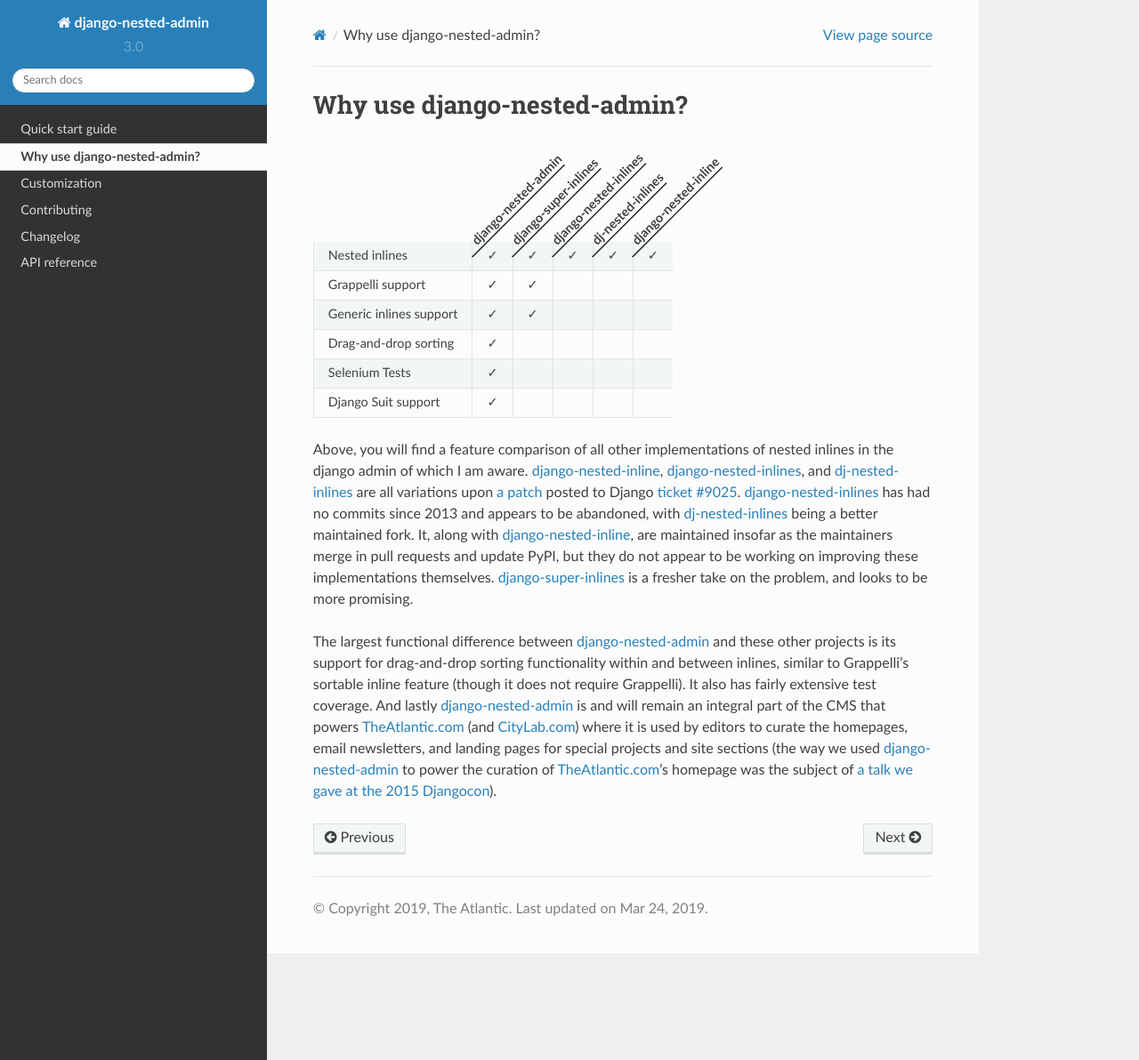
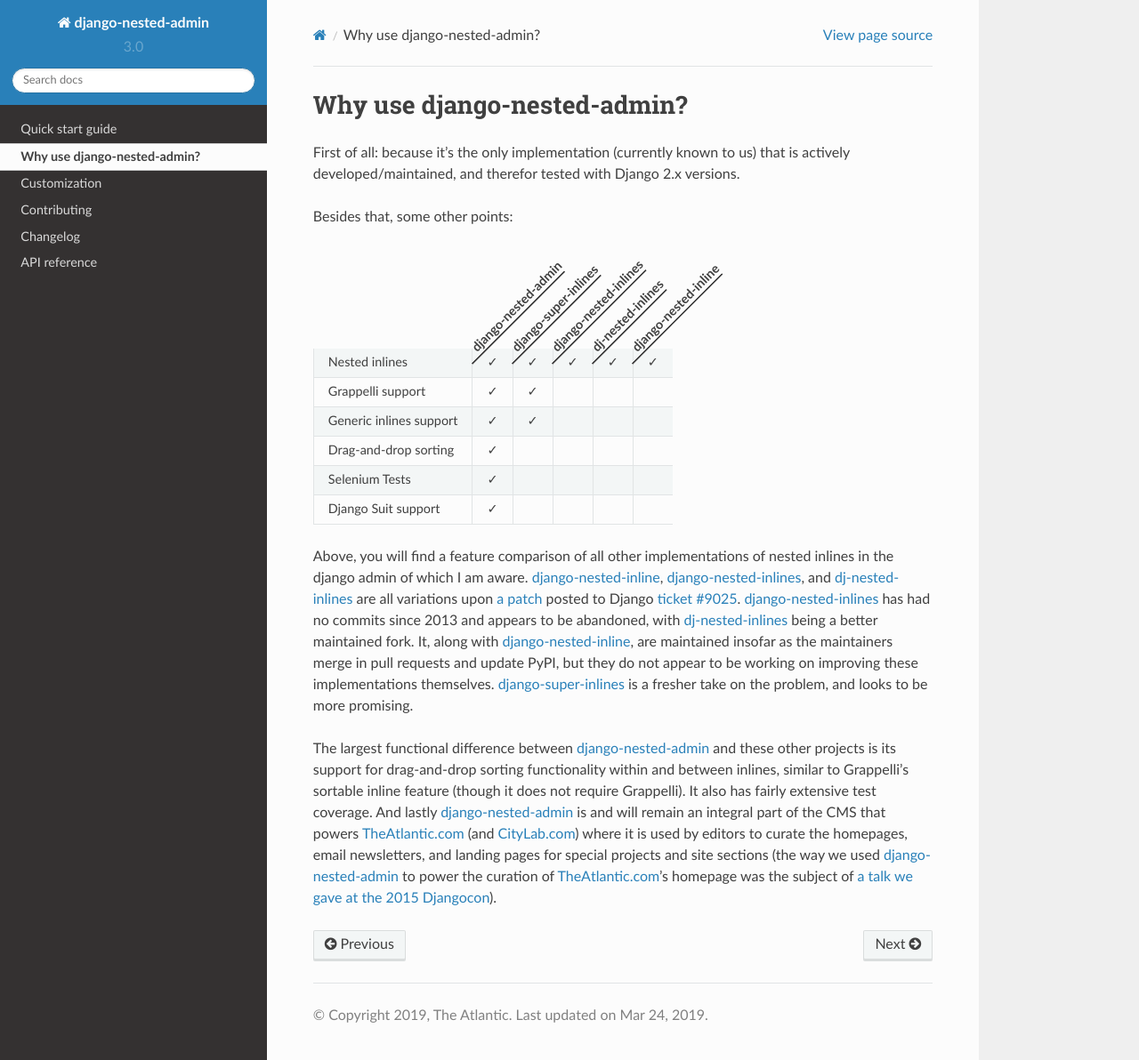
Before and after one commit to theatlantic/django-nested-admin, a Sphinx documentation site: the page built from docs/why_use.rst, in a window 1280 px wide and 1192 px high. Shown: the whole window at 89% size. Built offline with Sphinx 7.4.7 and the Read the Docs theme 2.0.0, drawn with Linux system fonts in a browser that asks for light colours.

Commit message:
Add more important reasons to use
Mention active development and django 2.x compatibility which isn't true for the other ones.

```diff
--- a/docs/why_use.rst
+++ b/docs/why_use.rst
@@ -3,6 +3,11 @@
 ============================
 Why use django-nested-admin?
 ============================
+
+First of all: because it's the only implementation (currently known to us) that is actively developed/maintained, and therefor tested with Django 2.x versions.
+
+Besides that, some other points:
+
 
 .. rst-class:: feature-grid
 
```
